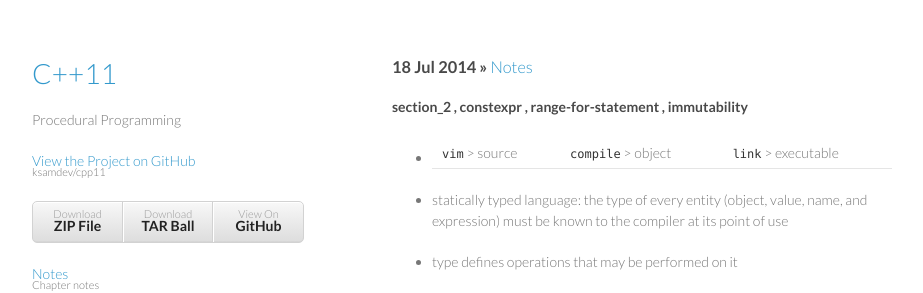
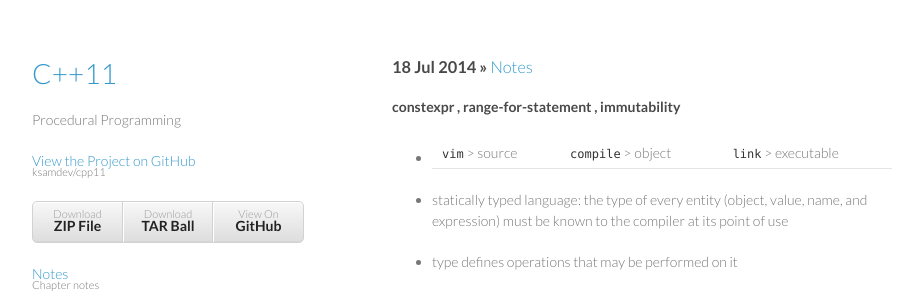
Before and after one commit to musasesay/cpp11, a Jekyll site: the page built from _posts/section2/2014-07-18-procedural_programming.md, in a window 1280 px wide and 1393 px high. Shown: the top 293 px of the window, without its empty margins (178-1101 px from the left). Built offline with Jekyll 4.4.1, drawn with Linux system fonts in a browser that asks for light colours; Markdown is read by kramdown in place of the engine named in the settings.

Commit message:
add section variable to posts

```diff
--- a/_posts/section2/2014-07-18-procedural_programming.md
+++ b/_posts/section2/2014-07-18-procedural_programming.md
@@ -1,7 +1,8 @@
 ---
 title: Procedural Programming
 categories: notes
-tags: section_2 constexpr range-for-statement immutability
+section: 2
+tags: constexpr range-for-statement immutability
 ---
 
 * `vim` > source | `compile` > object | `link` > executable
```
Also changed, not shown: _layouts/category.html (+5 -6 lines), _posts/section1/2014-07-17-introduction.md (+2 -1 lines).
